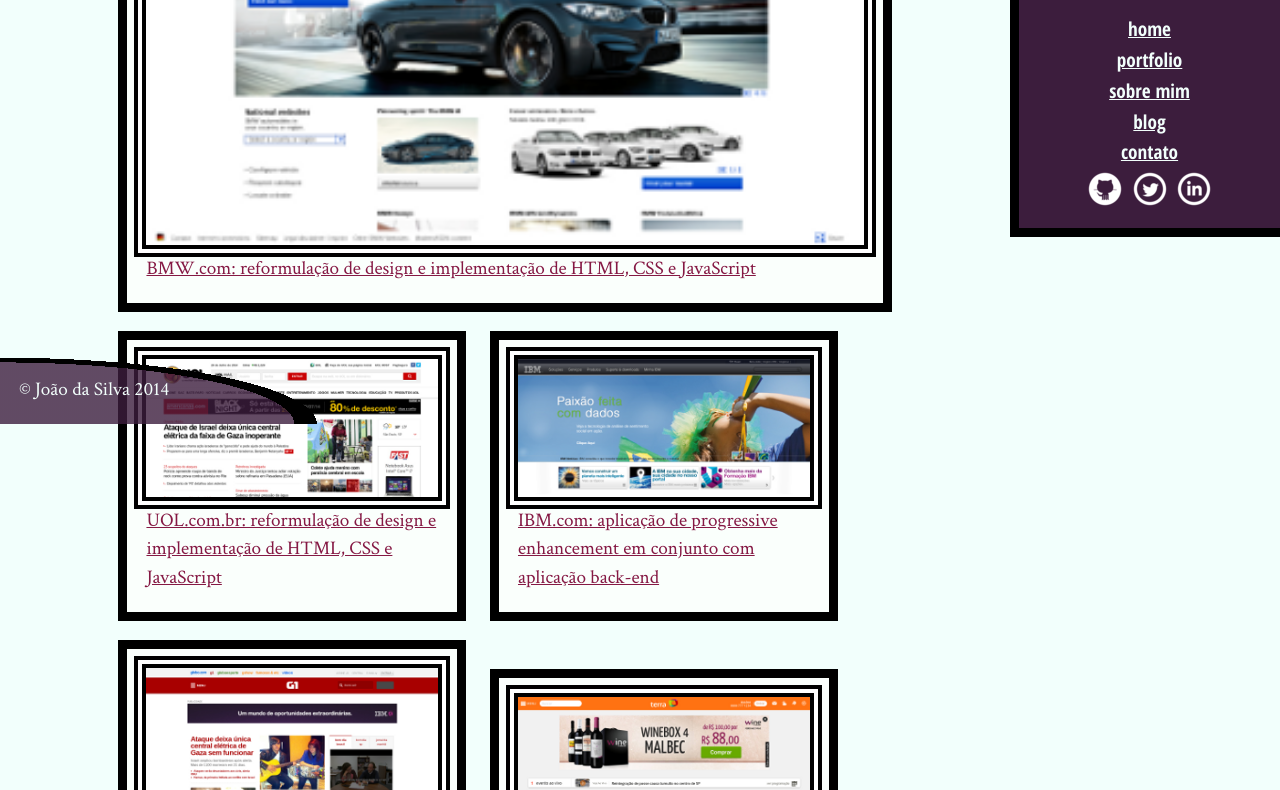
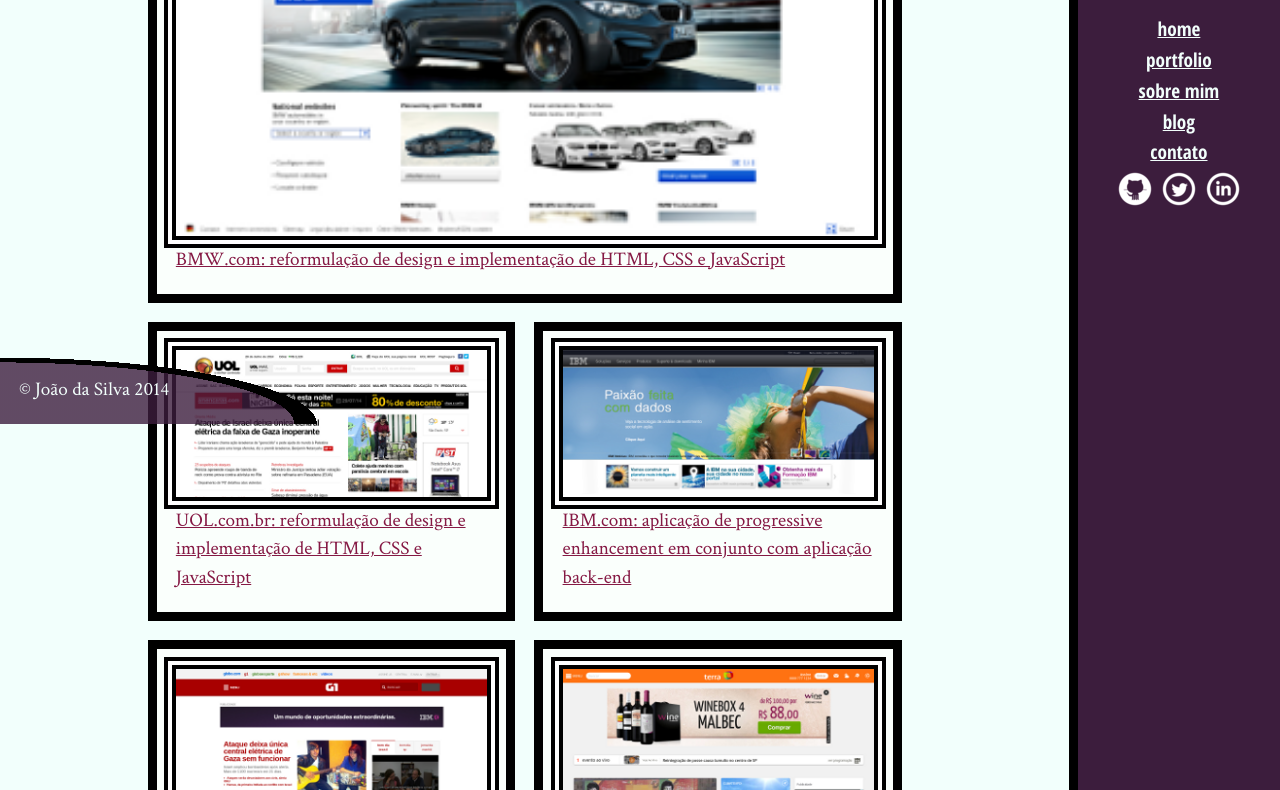
Before and after one commit to igor-ferreira-almeida/HTML5-e-CSS3, a plain HTML site: page jose-da-silva/portfolio.html in a window 1280 px wide. Shown: the part 376-1166 px from the top of the page. Drawn offline with Linux system fonts and the light colour scheme.

Commit message:
HTML5 e CSS3 II: Turbinando as suas páginas

```diff
--- a/jose-da-silva/css/index.css
+++ b/jose-da-silva/css/index.css
@@ -6,6 +6,7 @@
 }
 
 body {
+    display: block;
     perspective: 6px;
     perspective-origin: 50% 160px;
 }
@@ -122,11 +123,25 @@
 }
 .trabalhos ul {
     display: flex;
-    border: .5em solid black;
 }
 .trabalhos li {
     flex: 1;
+    border: .5em solid black;
 }
+
+.trabalhos li:first-child {
+    order: 2;
+    transform: scale(1.2);
+}
+
+.trabalhos li:nth-child(2n) {
+    order: 1;
+}
+
+.trabalhos li:last-child {
+    order: 3;
+}
+
 .trabalhos img {
     width: 100%;
     display: block;
--- a/jose-da-silva/css/portfolio.css
+++ b/jose-da-silva/css/portfolio.css
@@ -1,5 +1,11 @@
+
+.portfolio {
+    display: flex;
+    flex-wrap: wrap;
+}
+
 .portfolio li {
-    display: inline-block;
+    flex: 1 1 45%;
     border: .5em solid black;
     background-color: #FAFFFC;
     width: 45%;
@@ -10,7 +16,7 @@
 }
 
 .portfolio li:first-child {
-    width: 100%;
+    flex-basis: 100%;
 }
 
 .portfolio img {
--- a/jose-da-silva/css/site.css
+++ b/jose-da-silva/css/site.css
@@ -5,6 +5,8 @@
     background-color: #F2FFFC;
     font-size: 120%;
     line-height: 1.5;
+    display: flex;
+    flex-wrap: wrap;
 }
 
 h1,
@@ -32,6 +34,7 @@
     clear: both;
 }
 
+
 main a {
     color: #851944;
 }
@@ -46,7 +49,6 @@
     background-color: #3C1D3D;
     color: #F2FFFC;
     padding: 1em;
-    width: calc(0.9 * 300px);
 }
 
 .navegacao-site a {
@@ -120,22 +122,24 @@
 }
 
 main {
-    width: calc(100% - 0.9 * 300px);
-    float: left;
+    /*width: calc(100% - 0.9 * 300px);*/
+    /*float: left;*/
+    flex-grow: 1;
     padding-bottom: 4em;
 }
 
 .minha-foto,
 .navegacao-site {
     border-left: .5em solid black;
-    border-bottom: .5em solid black;
     box-sizing: border-box;
 }
 
+.minha-foto {
+     border-bottom: .5em solid black;
+}
+
 .navegacao-site {
-    float: right;
-    position: relative;
-    top: 300px;
+    padding-top: calc(300px + 1em);
 }
 
 .minha-foto {
```
